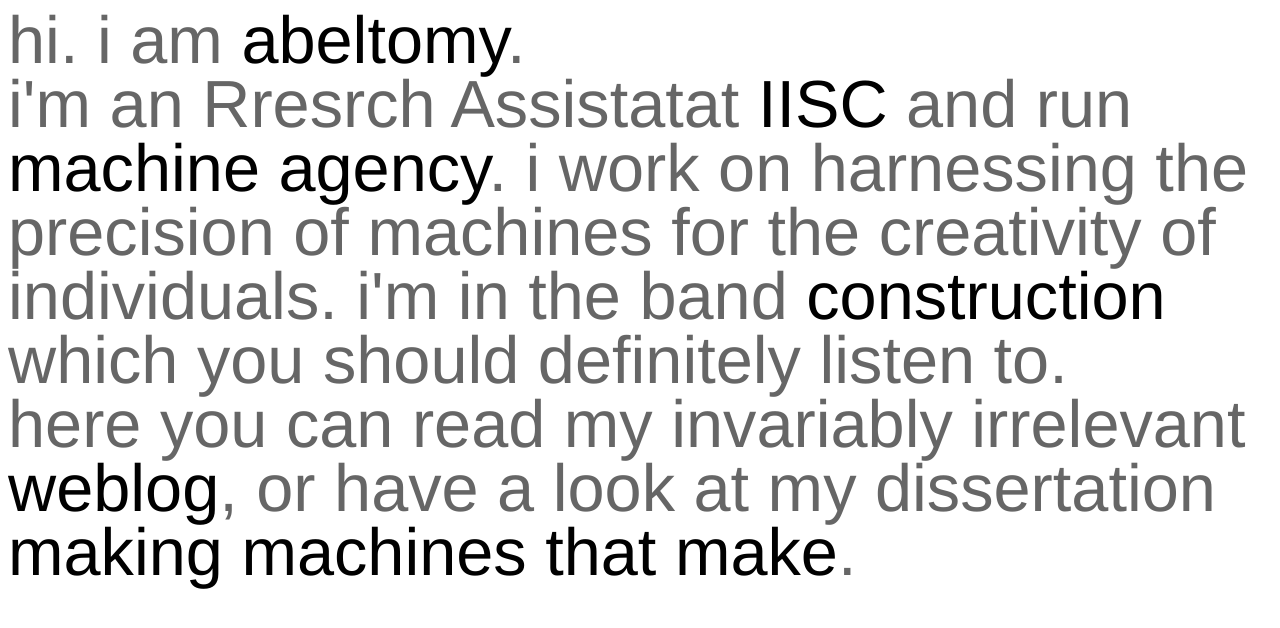
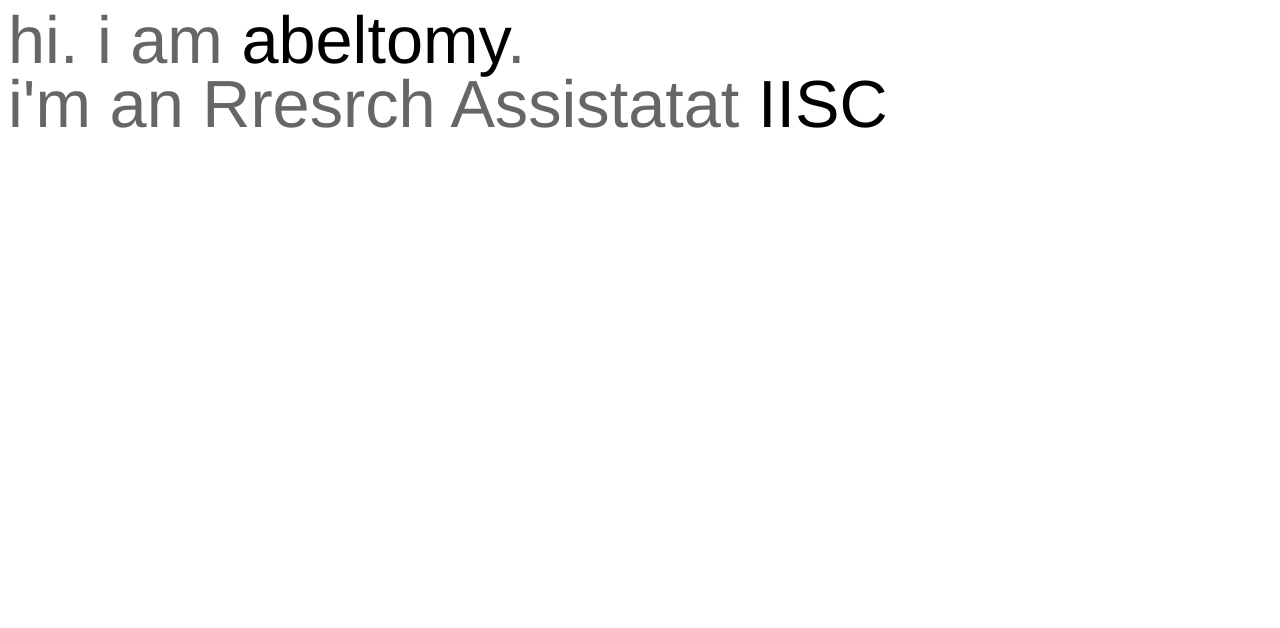
Before and after one commit to abeltomy/site, a plain HTML site: page index.html in a window 1280 px wide. Drawn offline with Linux system fonts and the light colour scheme.

Commit message:
frist
jh

```diff
--- a/index.html
+++ b/index.html
@@ -39,9 +39,6 @@
     <body>
     hi. i am <a href="https://abeltomy.com/72e9486a5d2346f6b58261182ea4932a">abeltomy</a>. <br>
 
-    i'm an Rresrch Assistatat <a href="https://www.google.com/search?gs_ssp=eJzj4tDP1TewTDbLMGD0YsnMLE4GACPTBG8&q=iisc&oq=iisc&aqs=chrome.1.69i57j46i39j69i59l2j0i512j46i199i465i512j69i60l2.3962j0j4&sourceid=chrome&ie=UTF-8">IISC</a> and run <a href="https://depts.washington.edu/machines/">machine agency</a>. i work on harnessing the precision of machines for the creativity of individuals. i'm in the band <a href="http://nstruction.co">construction</a> which you should definitely listen to.<br>
-
-    here you can read my invariably irrelevant <a href="http://www.infosyncratic.nl/weblog/">weblog</a>, or have a look at my dissertation <a href="http://infosyncratic.nl/peek-making-machines.pdf">making machines that make</a>.
-
+    i'm an Rresrch Assistatat <a href="https://www.google.com/search?gs_ssp=eJzj4tDP1TewTDbLMGD0YsnMLE4GACPTBG8&q=iisc&oq=iisc&aqs=chrome.1.69i57j46i39j69i59l2j0i512j46i199i465i512j69i60l2.3962j0j4&sourceid=chrome&ie=UTF-8">IISC</a>
     </body>
     </html>
```
